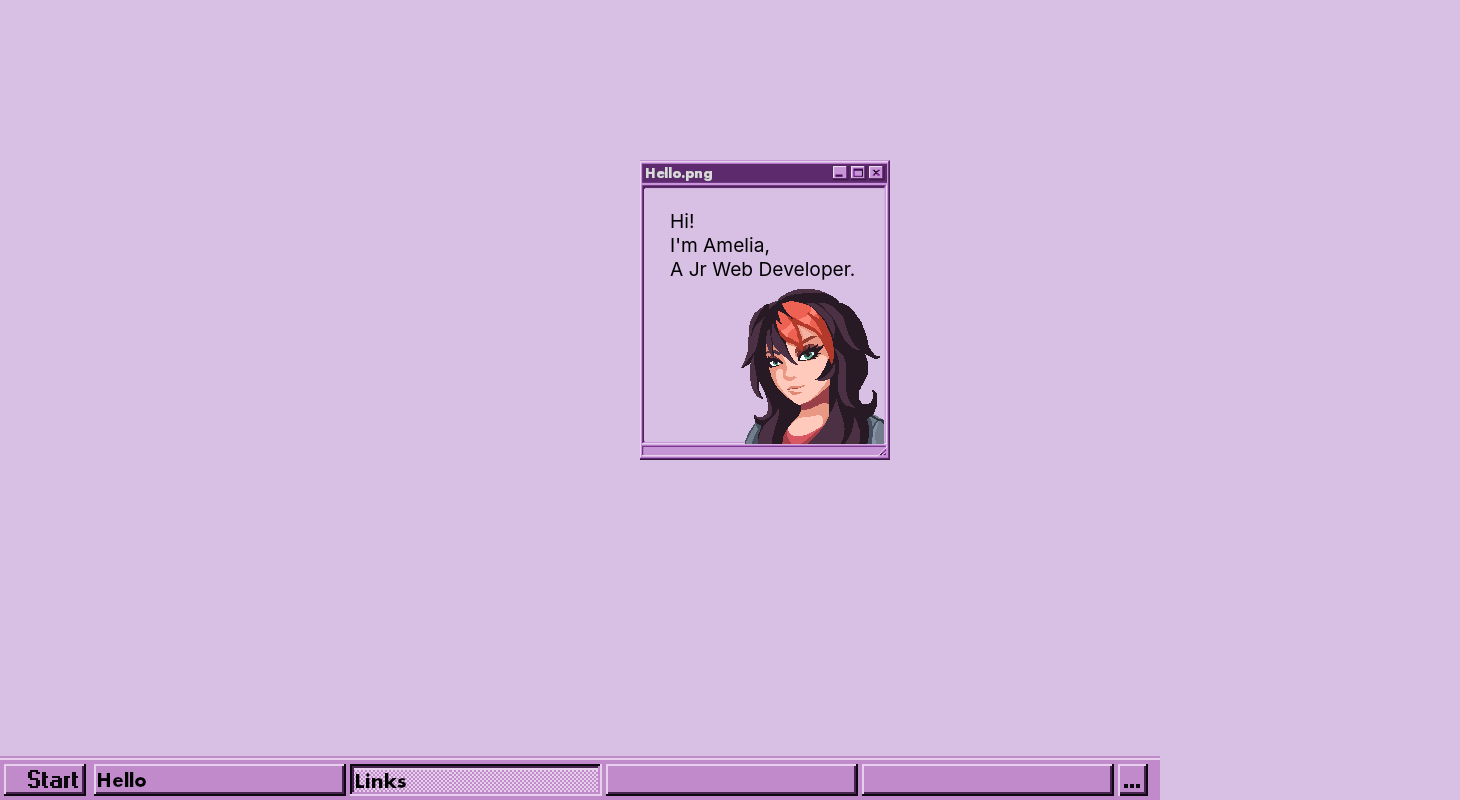
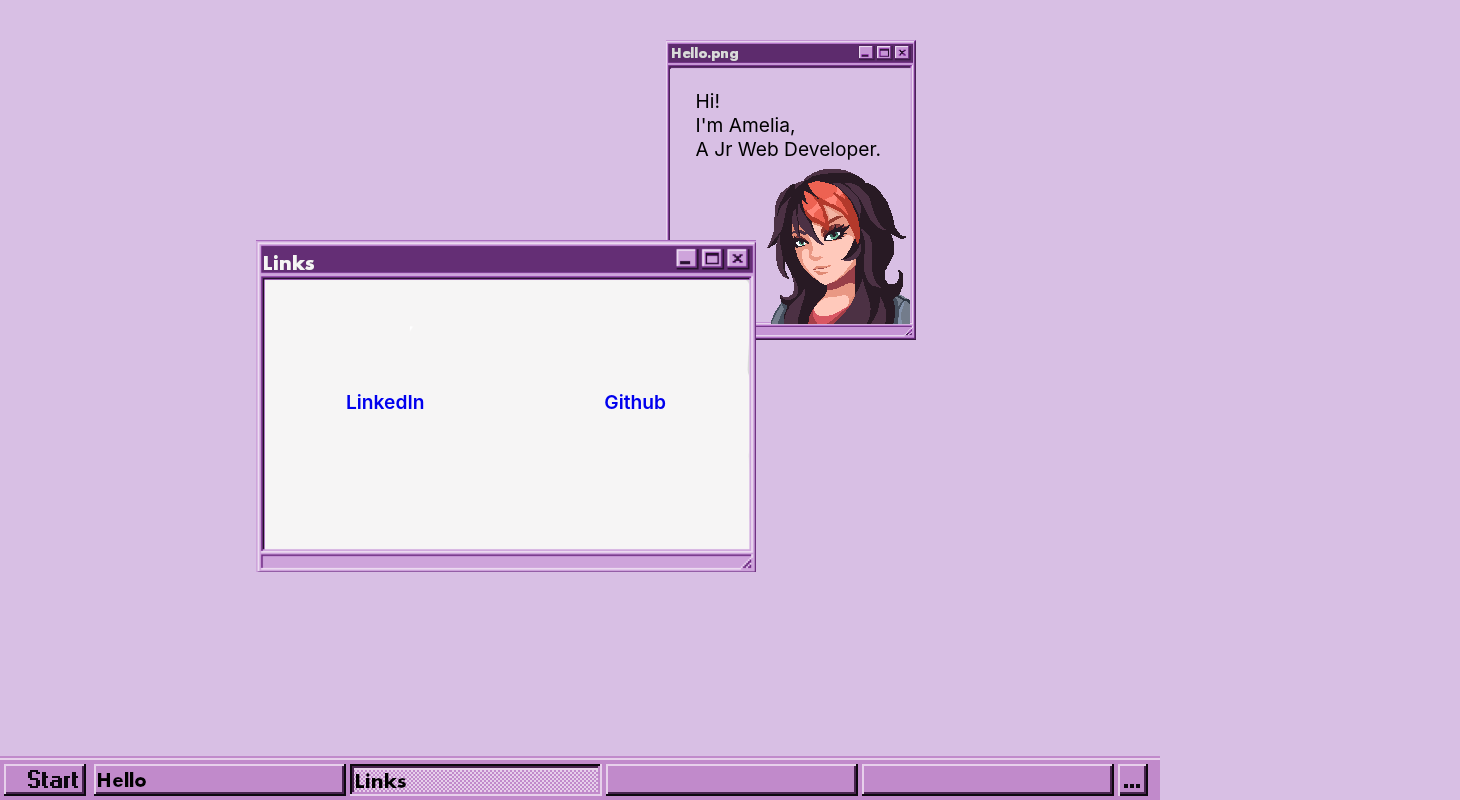
Before and after one commit to ameliaxjones/Portfolio-2.0, a React (Create React App) app: page / in a window 1280 px wide. Shown: the whole page, 1460 px wide, since content can reach past the window. Built offline with nearby package versions, Linux system fonts and the light colour scheme.

Commit message:
styled links on home page added a tags to diffrent websites

```diff
--- a/src/App.js
+++ b/src/App.js
@@ -32,7 +32,7 @@ function App() {
         <Route path='/contact' element={<Contact />} />
         <Route path='*' element={<ErrorPage />} />
       </Routes>
-      <div id='txt'> </div>
+      <div id='txt'> {checkTime} </div>
       <div className='footer'><img src="assets/footer.png" alt="footer"/></div>
       <div className='footer-right'></div>
     </Router>
--- a/src/Home.css
+++ b/src/Home.css
@@ -4,8 +4,8 @@
     width: 300px;
     height: 300px;
     position: absolute;
-    top: 20%;
-    left: 50%;
+    top: 5%;
+    left: 52%;
     transform: translate(-50%, -50%);
 }
 
@@ -20,8 +20,33 @@
     transform: translate(-50%, -50%);
 }
 
-p{
+#hi{
     font-size: larger;
     padding-top: 10%;
     padding-left: 10%;
 }
+
+#link-border{
+    background-image: url(./../public/assets/links.png);
+    background-repeat: no-repeat;
+    width: 500px;
+    height: 500px;
+    position: absolute;
+    top: 30%;
+    left: 20%;
+}
+
+#links{
+    display: flex;
+    align-items: center;
+    justify-content: space-around;
+    padding-top: 30%;
+}
+
+#links a{
+    text-decoration: none;
+    font-size: larger;
+    font-weight: 600;
+
+
+}
--- a/src/pages/Home.js
+++ b/src/pages/Home.js
@@ -12,11 +12,20 @@ function Home(){
                  <Draggable>
                     <div id="border-me">
                         <div id="hello"></div>
-                        <p>Hi! <br></br>
+                        <p id="hi">Hi! <br></br>
                             I'm Amelia, <br></br>
                         A Jr Web Developer.</p>
                     </div>
                 </Draggable>
+                    <Draggable>
+                        <div id="link-border">
+                            <div id="links">
+                                <a href="https://www.linkedin.com/in/amelia-jones-84589846/" target="_blank">LinkedIn</a>
+
+                                <a href="https://github.com/ameliaxjones" target="_blank">Github</a>
+                            </div>
+                        </div>
+                    </Draggable>
         </div>
 
     )
```
Also changed, not shown: public/assets/links.png (added).
